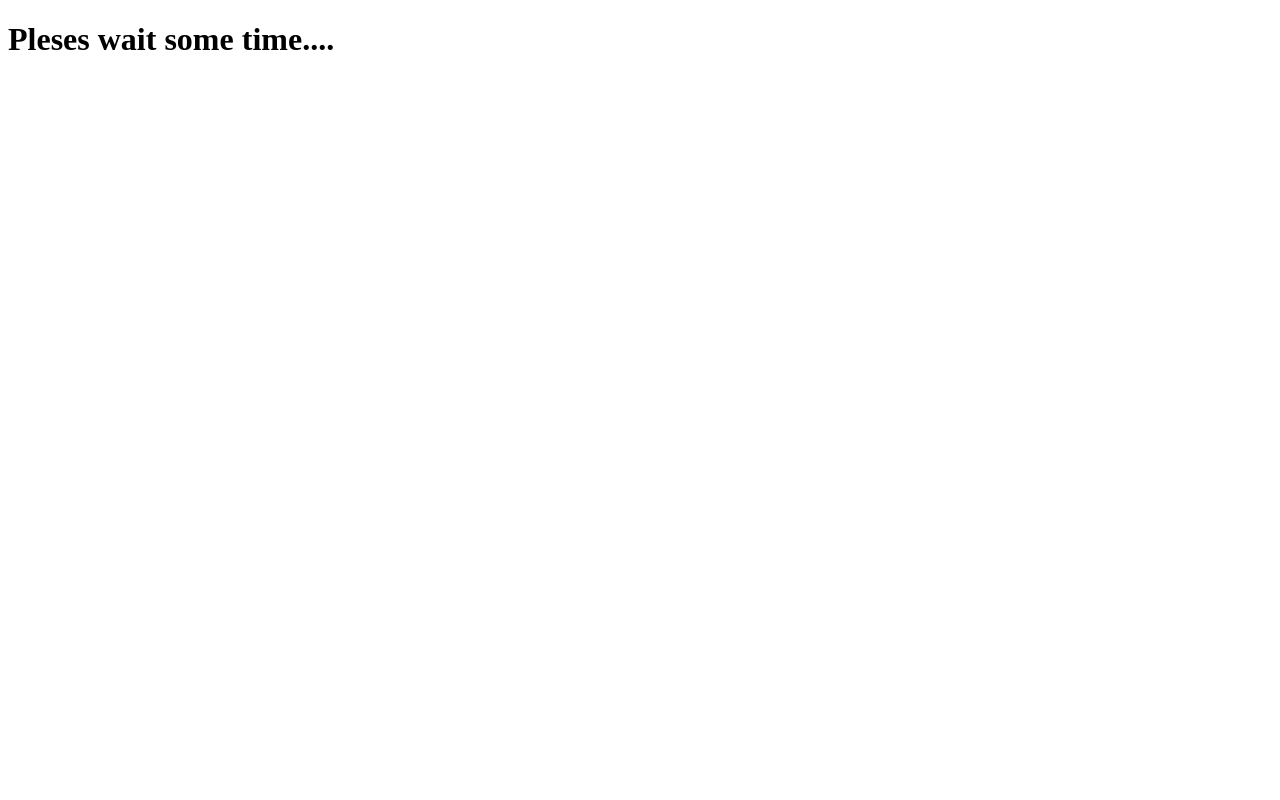
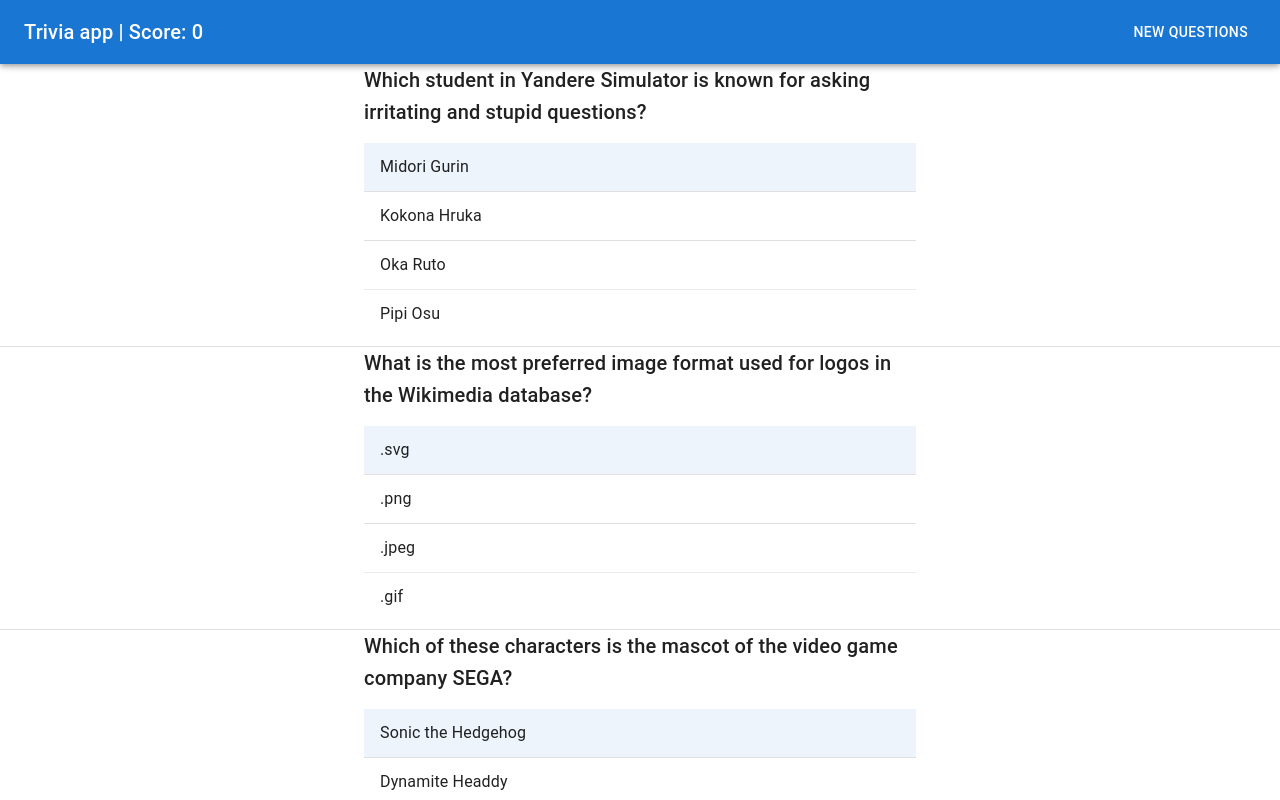
Before and after one commit to jazzyboii/trivia-app, a React (Create React App) app in the folder trivia-app/: page / in a window 1280 px wide. Shown: the top 800 px of the page. Built offline with nearby package versions, Linux system fonts and the light colour scheme; no server answers.

Commit message:
trivia score progression

```diff
--- a/trivia-app/package.json
+++ b/trivia-app/package.json
@@ -6,11 +6,12 @@
     "@emotion/react": "^11.9.0",
     "@emotion/styled": "^11.8.1",
     "@mui/icons-material": "^5.6.2",
-    "@mui/material": "^5.6.2",
+    "@mui/material": "^5.6.4",
     "@mui/styled-engine-sc": "^5.6.1",
     "@testing-library/jest-dom": "^5.16.4",
     "@testing-library/react": "^13.1.1",
     "@testing-library/user-event": "^13.5.0",
+    "html-entities": "^2.3.3",
     "react": "^18.0.0",
     "react-dom": "^18.0.0",
     "react-scripts": "^5.0.1",
--- a/trivia-app/src/App.jsx
+++ b/trivia-app/src/App.jsx
@@ -1,40 +1,37 @@
 import React from 'react';
-import {Questions}  from './Questions';
+import Questions  from './Questions';
 import {useEffect,useState} from "react";
 import {Typography, Divider, AppBar, Button,CssBaseline,Toolbar} from '@mui/material';
+  // const [triviaData, setTriviaData] = useState();
+  // const newQuestions = () => {
+  //   fetch("https://opentdb.com/api.php?amount=10&category=11&type=multiple")
+  //   .then((res) => res.json())
+  //   .then((data) => setTriviaData(data.results))
+
+  // }
+  // useEffect(() => {
+  //   newQuestions();
+  // }, [])
 
 
-function App() {
-  const [triviaData, setTriviaData] = useState();
-  //const [loading, setLoading] = useState();
-  //const [totalAnswered, setTotalAnswered] = useState(0);
-  //const [totalCorrect, setTotalCorrect] = useState(0);
-  const newQuestions = () => {
-    fetch("https://opentdb.com/api.php?amount=10&category=11&type=multiple")
-    .then((res) => res.json())
-    .then((data) => setTriviaData(data.results))
+class App extends React.Component{
 
-  }
-  useEffect(() => {
-    newQuestions();
-  }, [])
-
-
-  if (!triviaData)
+    render(){
+        if (!true)
         {
             return (
               <div>
-          <h1> Pleses wait some time.... </h1>
+                <h1> Please wait some time.... </h1>
               </div>
             );
         }else{
             return (
               <>
                 <CssBaseline/>
-            <AppBar position="relative">
+                  <AppBar position="sticky">
                     <Toolbar>
                       <Typography variant="h6" component="div" sx={{ flexGrow: 1 }}>
-                Trivia app | Score:
+                        Trivia app | Score: {0}
                       </Typography>
                       <Button color="inherit">New Questions</Button>
                     </Toolbar>
@@ -43,13 +40,15 @@
                   <div>
                       <Questions/>
                   </div>
+                  <div style={{display: 'flex',  justifyContent:'center', alignItems:'center', height: '10vh'}}>
                     <Button variant="contained" align="center"> Submit </Button>
+                  </div>
                   <Divider />
                 </main>
               </>
             );
         }
-
+    }
 }
 
 export default App;
--- a/trivia-app/src/Questions.js
+++ b/trivia-app/src/Questions.js
@@ -1,10 +1,69 @@
 import React from 'react';
 import {triviaData} from "./trivia";
 import {Typography, List, ListItem, ListItemText, Divider,Container} from '@mui/material';
+import {decode} from 'html-entities';
 
 
+class Questions extends React.Component{
+    constructor(props){
+        super(props)
+        this.state = {
+            score: 0
+        }
+        this.handleClick = this.handleClick.bind(this)
+    }
 
-export const Questions = () => {
+    handleClick() {
+
+        this.setState({
+            score: this.state.score + 1
+        })
+        console.log(this.state.score)
+    }
+    render(){
+
+        const Question = ({question, correct_answer, incorrect_answer1,incorrect_answer2, incorrect_answer3}) => {
+
+            return (
+                <>
+                    <Container maxWidth="sm">
+                        <Typography variant="h6" align="left" color="textPrimary" gutterBottom>
+                            {decode(question)}
+                        </Typography>
+                        <Answer
+                            correct_answer={correct_answer}
+                            incorrect_answer1={incorrect_answer1}
+                            incorrect_answer2={incorrect_answer2}
+                            incorrect_answer3={incorrect_answer3}
+                        />
+                    </Container>
+                    <Divider />
+                </>
+            );
+        };
+        const Answer = ({correct_answer, incorrect_answer1,incorrect_answer2, incorrect_answer3}) => {
+
+            return (
+                <>
+                    <List component="nav" aria-label="mailbox folders">
+                    <ListItem button onClick={this.handleClick} selected={true}>
+                        <ListItemText primary={decode(correct_answer)} />
+                    </ListItem>
+                    <Divider />
+                    <ListItem button divider>
+                        <ListItemText primary={decode(incorrect_answer1)} />
+                    </ListItem>
+                    <ListItem button >
+                        <ListItemText primary={decode(incorrect_answer2)} />
+                    </ListItem>
+                    <Divider light />
+                    <ListItem button>
+                        <ListItemText primary={decode(incorrect_answer3)} />
+                    </ListItem>
+                    </List>
+                </>
+            );
+        };
 
         return (
             <>
@@ -12,63 +71,26 @@
                     {triviaData.map((data,key) => {
                         return (
                             <div key={key}>
-                        <>
-                            <Container maxWidth="sm">
-                                <Typography variant="h6" align="left" color="textPrimary" gutterBottom>
-                                    {data.question}
-                                </Typography>
-                                <List component="nav" aria-label="mailbox folders">
-                                <ListItem button selected="true">
-                                    <ListItemText primary={data.correct_answer} />
-                                </ListItem>
-                                <Divider />
-                                <ListItem button divider>
-                                    <ListItemText primary={data.incorrect_answers[0]} />
-                                </ListItem>
-                                <ListItem button>
-                                    <ListItemText primary={data.incorrect_answers[1]} />
-                                </ListItem>
-                                <Divider light />
-                                <ListItem button>
-                                    <ListItemText primary={data.incorrect_answers[2]} />
-                                </ListItem>
-                                </List>
-                            </Container>
-                            <Divider />
-                       </>
+                                <Question
+                                    key={key}
+                                    question={data.question}
+                                    correct_answer={data.correct_answer}
+                                    incorrect_answer1={data.incorrect_answers[0]}
+                                    incorrect_answer2={data.incorrect_answers[1]}
+                                    incorrect_answer3={data.incorrect_answers[2]}
+                                />
                             </div>
                         );
                     })}
                 </div>
             </>
         );
-};
+    }
+}
 
-const Question = ({ question, correct_answer, incorrect_answer1,incorrect_answer2, incorrect_answer3}) => {
-    return (
-        <>
-        <Container maxWidth="sm">
-            <Typography variant="h6" align="left" color="textPrimary" gutterBottom>
-                {question}
-            </Typography>
-            <List component="nav" aria-label="mailbox folders">
-            <ListItem button selected="true">
-                <ListItemText primary={correct_answer} />
-            </ListItem>
-            <Divider />
-            <ListItem button divider>
-                <ListItemText primary={incorrect_answer1} />
-            </ListItem>
-            <ListItem button>
-                <ListItemText primary={incorrect_answer2} />
-            </ListItem>
-            <Divider light />
-            <ListItem button>
-                <ListItemText primary={incorrect_answer3} />
-            </ListItem>
-            </List>
-        </Container>
-        <Divider />
-        </>
-    );
-  };
+
+
+
+
+
+export default Questions;
--- a/trivia-app/src/index.js
+++ b/trivia-app/src/index.js
@@ -1,5 +1,8 @@
 import * as React from 'react';
-import ReactDOM from 'react-dom';
+import { createRoot } from 'react-dom/client';
 import App from './App';
 
-ReactDOM.render( <App />,  document.getElementById('root'));
+const container = document.getElementById('root');
+const root = createRoot(container); // createRoot(container!) if you use
+
+root.render(<App />);
```
Also changed, not shown: 1 other file (tests, documents, lock files or other folders). Lines whose indentation alone changed are shown as unchanged.
